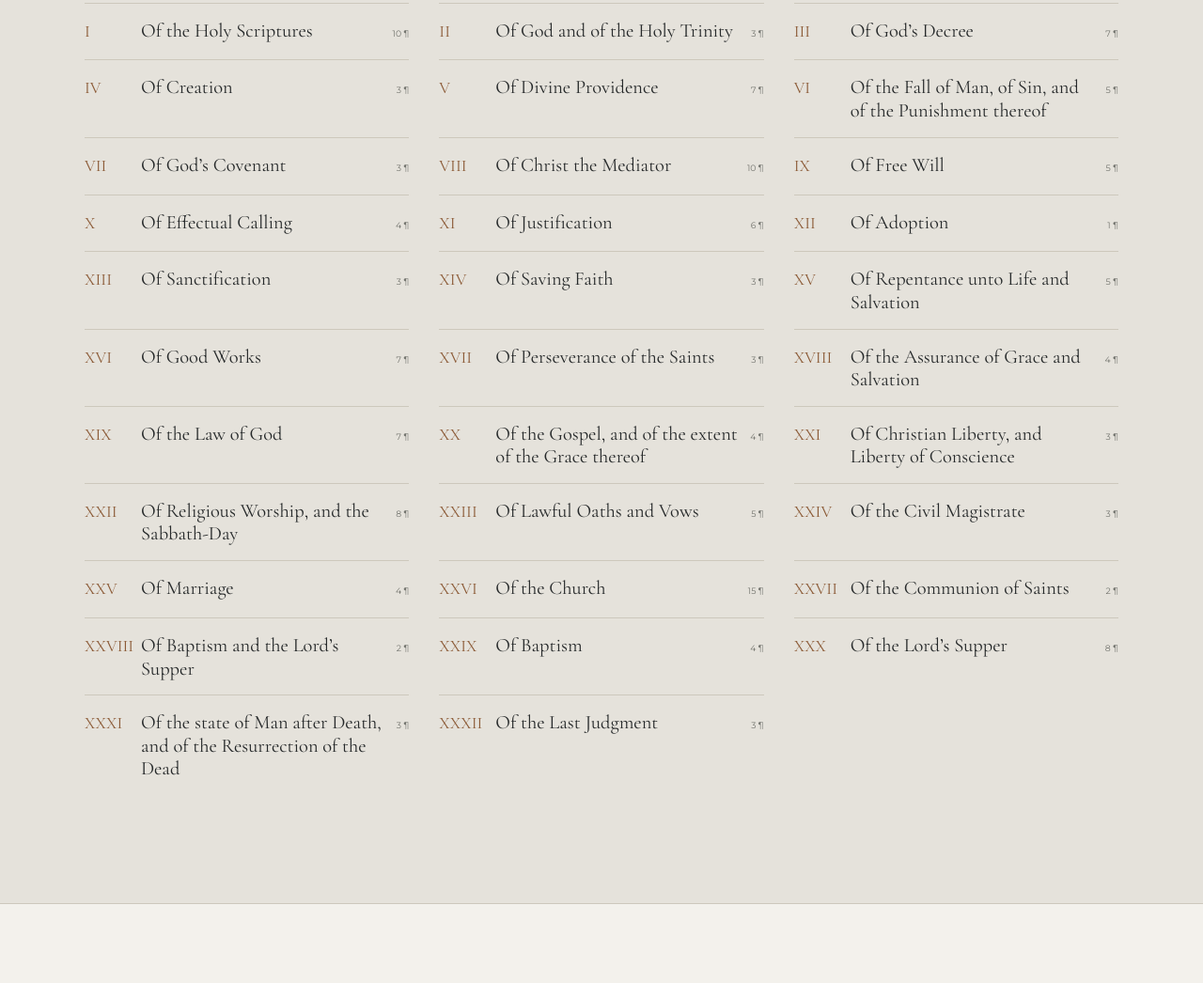
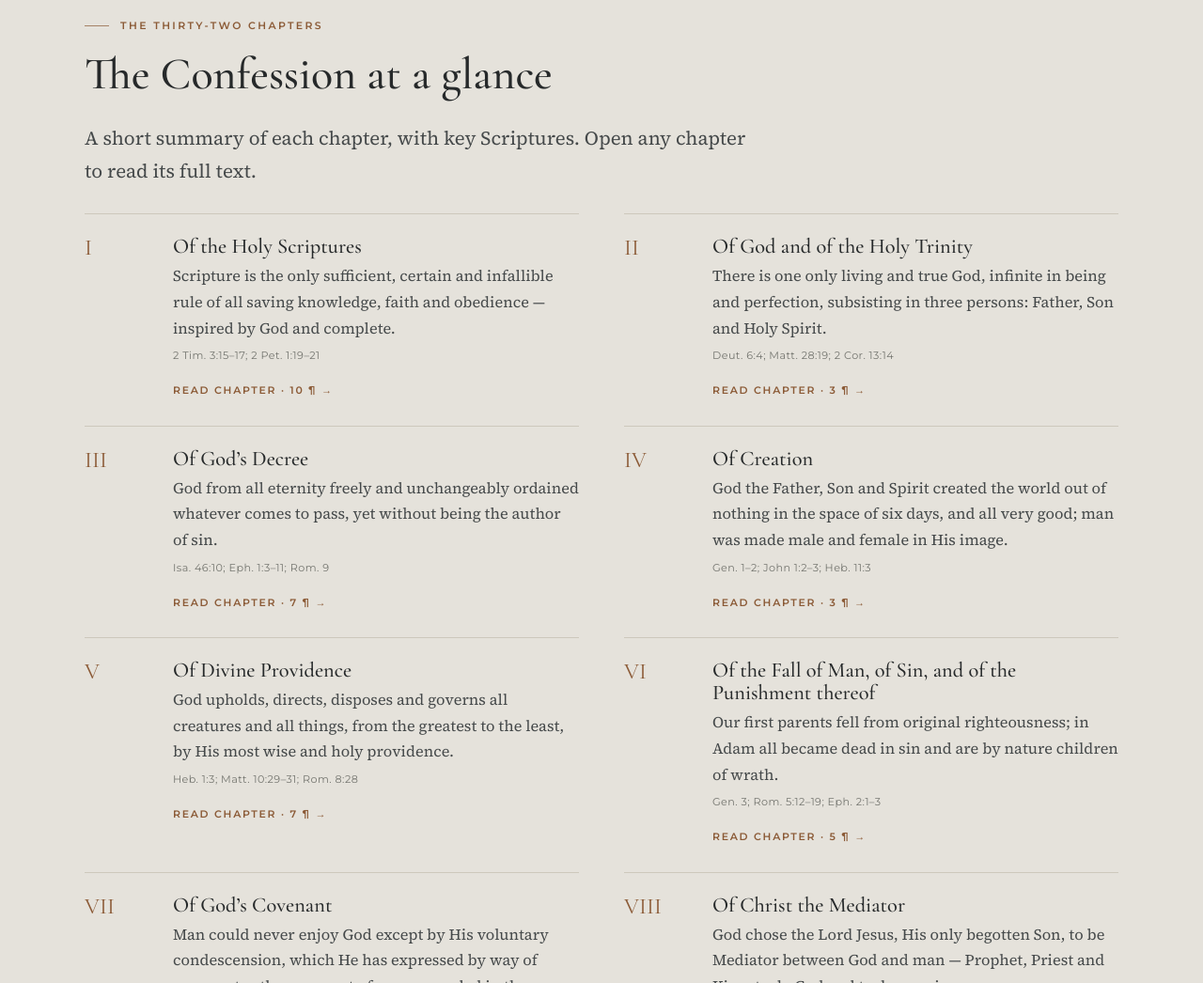
Before and after one commit to claudekovalenko/redeemer-church-kona, a plain HTML site: page confession.html in a window 1280 px wide. Shown: the part 957-2003 px from the top of the page at 94% size. Drawn offline with nearby package versions, Linux system fonts and the light colour scheme.

Commit message:
Bring back chapter summaries on the Confession page
Each of the 32 chapters shows its short summary and key Scriptures,
with a link into the full text reader.

Co-Authored-By: Claude Opus 5.5 <noreply@anthropic.com>
Claude-Session: https://claude.ai/code/session_01SvLVxP7fV4JcPyT5dk8LS7

```diff
--- a/assets/css/site.css
+++ b/assets/css/site.css
@@ -460,3 +460,14 @@ section { padding: clamp(68px, 9vw, 124px) 0; }
 .page-hero.light .crumbs { color: var(--muted); }
 .page-hero.light .crumbs a { color: var(--copper); }
 .page-hero.light .seal-watermark { color: rgba(38,41,42,.05); }
+
+/* Confession: chapter summaries */
+.chapters { display: grid; grid-template-columns: repeat(2, minmax(0, 1fr)); column-gap: 48px; }
+.chapter { border-top: 1px solid var(--line); padding: 22px 0 24px; display: grid; grid-template-columns: 82px minmax(0, 1fr); gap: 12px; }
+.chapter .n { font-family: var(--display); font-size: 1.5rem; color: var(--copper); line-height: 1.15; }
+.chapter h3 { font-size: 1.4rem; margin-bottom: .25em; }
+.chapter h3 a { color: var(--ink); text-decoration: none; }
+.chapter h3 a:hover { color: var(--copper); }
+.chapter p { font-size: 1.02rem; color: var(--ink-soft); margin: 0; }
+.chapter p.proof { margin: 6px 0 10px; font-family: var(--sans); font-size: .7rem; letter-spacing: .04em; color: var(--muted); }
+@media (max-width: 760px) { .chapters { grid-template-columns: 1fr; } .chapter { grid-template-columns: 64px minmax(0, 1fr); } }
--- /dev/null
+++ b/assets/data/confession-summaries.js
@@ -0,0 +1,131 @@
+/* Plain-language summaries of each chapter of the 1689 Confession, with key Scriptures. */
+window.CONFESSION_SUMMARIES = [
+{
+"summary": "Scripture is the only sufficient, certain and infallible rule of all saving knowledge, faith and obedience — inspired by God and complete.",
+"verses": "2 Tim. 3:15–17; 2 Pet. 1:19–21"
+},
+{
+"summary": "There is one only living and true God, infinite in being and perfection, subsisting in three persons: Father, Son and Holy Spirit.",
+"verses": "Deut. 6:4; Matt. 28:19; 2 Cor. 13:14"
+},
+{
+"summary": "God from all eternity freely and unchangeably ordained whatever comes to pass, yet without being the author of sin.",
+"verses": "Isa. 46:10; Eph. 1:3–11; Rom. 9"
+},
+{
+"summary": "God the Father, Son and Spirit created the world out of nothing in the space of six days, and all very good; man was made male and female in His image.",
+"verses": "Gen. 1–2; John 1:2–3; Heb. 11:3"
+},
+{
+"summary": "God upholds, directs, disposes and governs all creatures and all things, from the greatest to the least, by His most wise and holy providence.",
+"verses": "Heb. 1:3; Matt. 10:29–31; Rom. 8:28"
+},
+{
+"summary": "Our first parents fell from original righteousness; in Adam all became dead in sin and are by nature children of wrath.",
+"verses": "Gen. 3; Rom. 5:12–19; Eph. 2:1–3"
+},
+{
+"summary": "Man could never enjoy God except by His voluntary condescension, which He has expressed by way of covenant — the covenant of grace revealed in the gospel.",
+"verses": "Heb. 8; Gal. 3; Gen. 3:15"
+},
+{
+"summary": "God chose the Lord Jesus, His only begotten Son, to be Mediator between God and man — Prophet, Priest and King; truly God and truly man in one person.",
+"verses": "1 Tim. 2:5; Heb. 1–2; John 1:14"
+},
+{
+"summary": "Man by his fall has wholly lost all ability of will to any spiritual good accompanying salvation; only grace sets him free to will what is good.",
+"verses": "John 6:44; Rom. 8:7; Phil. 2:13"
+},
+{
+"summary": "Those whom God has predestinated to life, He is pleased in His appointed time effectually to call by His Word and Spirit out of death into life.",
+"verses": "Rom. 8:30; Eph. 2:1–8; John 6:37"
+},
+{
+"summary": "God freely justifies those He calls — not by infusing righteousness, but by pardoning their sins and accounting them righteous for Christ's sake alone, received by faith alone.",
+"verses": "Rom. 3:24–28; 4:5–8; Phil. 3:8–9"
+},
+{
+"summary": "All the justified are made partakers of the grace of adoption: they receive the Spirit of adoption and cry, “Abba, Father.”",
+"verses": "Gal. 4:4–6; Rom. 8:15–17; Eph. 1:5"
+},
+{
+"summary": "Those united to Christ are further sanctified, really and personally, through the virtue of His death and resurrection, by His Word and Spirit dwelling in them.",
+"verses": "1 Thess. 5:23; 2 Cor. 3:18; Rom. 6"
+},
+{
+"summary": "The grace of faith is the work of the Spirit of Christ in the heart; its principal acts are accepting, receiving and resting upon Christ alone.",
+"verses": "Eph. 2:8; Heb. 11; John 1:12"
+},
+{
+"summary": "Saving repentance is an evangelical grace whereby a person, sensible of the evil of sin, turns from it to God with godly sorrow and purpose to walk with Him.",
+"verses": "Acts 11:18; 2 Cor. 7:10–11; Ezek. 36:31"
+},
+{
+"summary": "Good works are only such as God has commanded in His Word; they are the fruits and evidences of a true and lively faith.",
+"verses": "Eph. 2:10; James 2:18–22; Titus 2:11–14"
+},
+{
+"summary": "Those whom God has accepted in the Beloved can neither totally nor finally fall from grace, but shall persevere to the end and be eternally saved.",
+"verses": "John 10:28–29; Phil. 1:6; 1 Pet. 1:5"
+},
+{
+"summary": "True believers may in this life be certainly assured that they are in a state of grace, and may rejoice in the hope of the glory of God.",
+"verses": "1 John 5:13; Rom. 8:16; 2 Pet. 1:10"
+},
+{
+"summary": "The moral law, summarized in the Ten Commandments, forever binds all people, justified and unjustified — not as a covenant of works, but as a rule of life.",
+"verses": "Exod. 20; Matt. 5:17–19; Rom. 3:31"
+},
+{
+"summary": "Since the covenant of works was broken, God has been pleased to give the promise of Christ, the seed of the woman, as the means of calling the elect.",
+"verses": "Gen. 3:15; Rom. 10:14–17; Rev. 13:8"
+},
+{
+"summary": "Christ has purchased for believers freedom from the guilt of sin and the curse of the law; God alone is Lord of the conscience.",
+"verses": "Gal. 5:1; Rom. 14:4; James 4:12"
+},
+{
+"summary": "God may be worshiped only in the way He has appointed in Scripture. The Lord's Day is the Christian Sabbath, to be kept holy to the Lord.",
+"verses": "Deut. 12:32; John 4:24; Rev. 1:10"
+},
+{
+"summary": "A lawful oath is a part of religious worship wherein the person swearing calls God to witness what he asserts or promises.",
+"verses": "Deut. 6:13; Heb. 6:16; Ps. 15:4"
+},
+{
+"summary": "God has ordained civil magistrates to be under Him, over the people, for His own glory and the public good; we owe them honor and lawful obedience.",
+"verses": "Rom. 13:1–7; 1 Pet. 2:13–17; 1 Tim. 2:1–2"
+},
+{
+"summary": "Marriage is to be between one man and one woman, for the mutual help of husband and wife, the increase of mankind, and the preventing of uncleanness.",
+"verses": "Gen. 2:24; Matt. 19:4–6; Heb. 13:4"
+},
+{
+"summary": "The catholic or universal church consists of the whole number of the elect; Christ is its only Head. Local churches gather under elders and deacons.",
+"verses": "Eph. 1:22–23; Col. 1:18; Acts 20:17, 28"
+},
+{
+"summary": "All saints united to Christ by His Spirit and by faith have fellowship with Him and are united to one another in love, sharing gifts and graces.",
+"verses": "1 John 1:3; Eph. 4:15–16; Heb. 10:24–25"
+},
+{
+"summary": "Baptism and the Lord's Supper are ordinances of positive and sovereign institution, appointed by Christ, to be continued in His church to the end of the world.",
+"verses": "Matt. 28:19–20; 1 Cor. 11:26"
+},
+{
+"summary": "Baptism is a sign of fellowship with Christ in His death and resurrection, rightly administered to those who actually profess repentance and faith — by immersion.",
+"verses": "Rom. 6:3–5; Acts 2:41; 8:36–38"
+},
+{
+"summary": "The Supper was instituted by Christ for the perpetual remembrance of His sacrifice; worthy receivers feed spiritually upon Christ crucified by faith.",
+"verses": "1 Cor. 10:16–17; 11:23–26"
+},
+{
+"summary": "At death the souls of the righteous are received into paradise with Christ; at the last day the dead shall be raised with the selfsame bodies.",
+"verses": "2 Cor. 5:1–8; 1 Cor. 15; John 5:28–29"
+},
+{
+"summary": "God has appointed a day wherein He will judge the world in righteousness by Jesus Christ; the righteous enter everlasting life, the wicked everlasting punishment.",
+"verses": "Acts 17:31; Matt. 25:31–46; 2 Thess. 1:7–10"
+}
+];
--- a/assets/js/confession.js
+++ b/assets/js/confession.js
@@ -10,8 +10,19 @@
   const savePrefs = () => { try { localStorage.setItem("rc-1689", JSON.stringify(prefs)); } catch {} };
 
   // Index + side nav
-  $("ch-index").innerHTML = DATA.map((c) =>
-    `<a href="#chapter-${c.n}"><span class="r">${ROMAN[c.n]}</span><span class="t">${esc(c.title)}</span><span class="c">${c.paragraphs.length} ¶</span></a>`).join("");
+  const SUM = window.CONFESSION_SUMMARIES || [];
+  $("ch-index").innerHTML = DATA.map((c, i) => {
+    const s = SUM[i] || {};
+    return `<div class="chapter" id="ch${c.n}">
+      <div class="n">${ROMAN[c.n]}</div>
+      <div>
+        <h3><a href="#chapter-${c.n}">${esc(c.title)}</a></h3>
+        ${s.summary ? `<p>${esc(s.summary)}</p>` : ""}
+        ${s.verses ? `<p class="proof">${esc(s.verses)}</p>` : ""}
+        <a class="text-link" href="#chapter-${c.n}">Read chapter · ${c.paragraphs.length} ¶ →</a>
+      </div>
+    </div>`;
+  }).join("");
   $("reader-nav").innerHTML = DATA.map((c) =>
     `<a href="#chapter-${c.n}" data-n="${c.n}"><span>${ROMAN[c.n]}</span><span>${esc(c.title)}</span></a>`).join("");
 
@@ -59,7 +70,7 @@
       if (target) target.scrollIntoView({ block: "start" });
     } else {
       showIndex();
-      if (location.hash === "#index") $("conf-index").scrollIntoView({ block: "start" });
+      if (location.hash === "#index" || location.hash === "#conf-index") $("conf-index").scrollIntoView({ block: "start" });
     }
   }
 
--- a/confession.html
+++ b/confession.html
@@ -22,7 +22,7 @@
         <span class="kicker">Our Confession of Faith</span>
         <h1>The Second London Baptist Confession of Faith</h1>
         <p>We hold the Confession of 1689 — not as equal to or above Scripture, but as an accurate expression of the system of doctrine the Scriptures teach: an assistance in controversy, a confirmation in faith, and an instrument of edification and instruction.</p>
-        <div class="btn-row mt-2"><a class="btn" href="#chapter-1">Begin Reading</a></div>
+        <div class="btn-row mt-2"><a class="btn" href="#conf-index">Chapter Summaries</a><a class="btn ghost" href="#chapter-1">Read the Full Text</a></div>
       </div>
     </section>
 
@@ -33,8 +33,13 @@
           <svg viewBox="0 0 24 24" fill="none" stroke="currentColor" stroke-width="2" aria-hidden="true"><circle cx="11" cy="11" r="7"/><path d="M21 21l-4.5-4.5"/></svg>
           <input id="conf-q" type="search" placeholder="Search all 160 paragraphs, e.g. covenant, Sabbath, elders" aria-label="Search the Confession">
         </div>
+        <div class="section-head" style="margin:40px 0 28px">
+          <span class="kicker">The Thirty-Two Chapters</span>
+          <h2>The Confession at a glance</h2>
+          <p class="lead">A short summary of each chapter, with key Scriptures. Open any chapter to read its full text.</p>
+        </div>
         <div id="conf-results" class="results" hidden></div>
-        <nav class="ch-index" id="ch-index" aria-label="Chapters"></nav>
+        <div class="chapters" id="ch-index"></div>
       </div>
     </section>
 
@@ -44,7 +49,7 @@
         <nav class="reader-nav" id="reader-nav" aria-label="All chapters"></nav>
         <article>
           <div class="reader-tools">
-            <a class="text-link" href="#index" style="margin-right:auto">← All chapters</a>
+            <a class="text-link" href="#conf-index" style="margin-right:auto">← All chapters</a>
             <div class="seg" role="group" aria-label="Spelling">
               <button type="button" data-ver="modernized" aria-pressed="true">Modern spelling</button>
               <button type="button" data-ver="original" aria-pressed="false">Original</button>
@@ -73,6 +78,7 @@
   <div id="site-footer"></div>
   <script src="assets/js/site.js"></script>
   <script src="assets/data/confession-1689.js"></script>
+  <script src="assets/data/confession-summaries.js"></script>
   <script src="assets/js/confession.js"></script>
 </body>
 </html>
```
